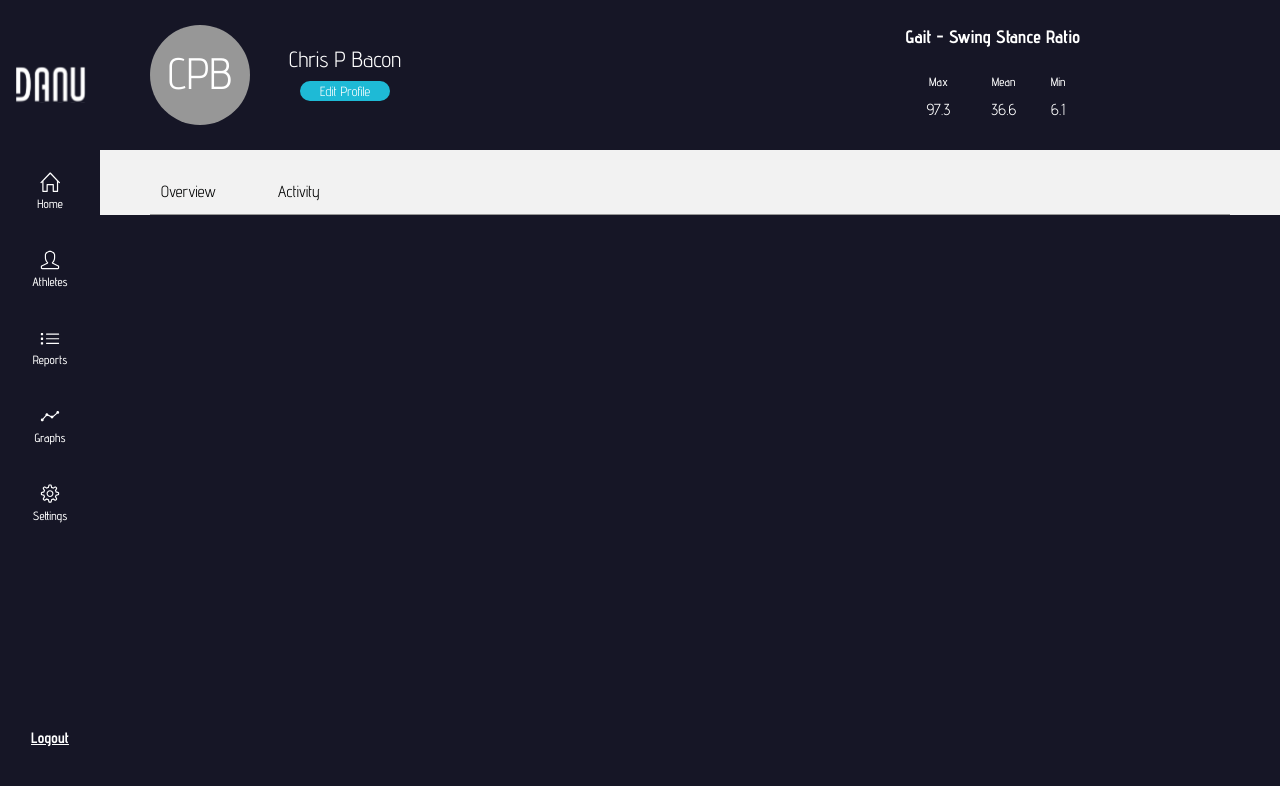
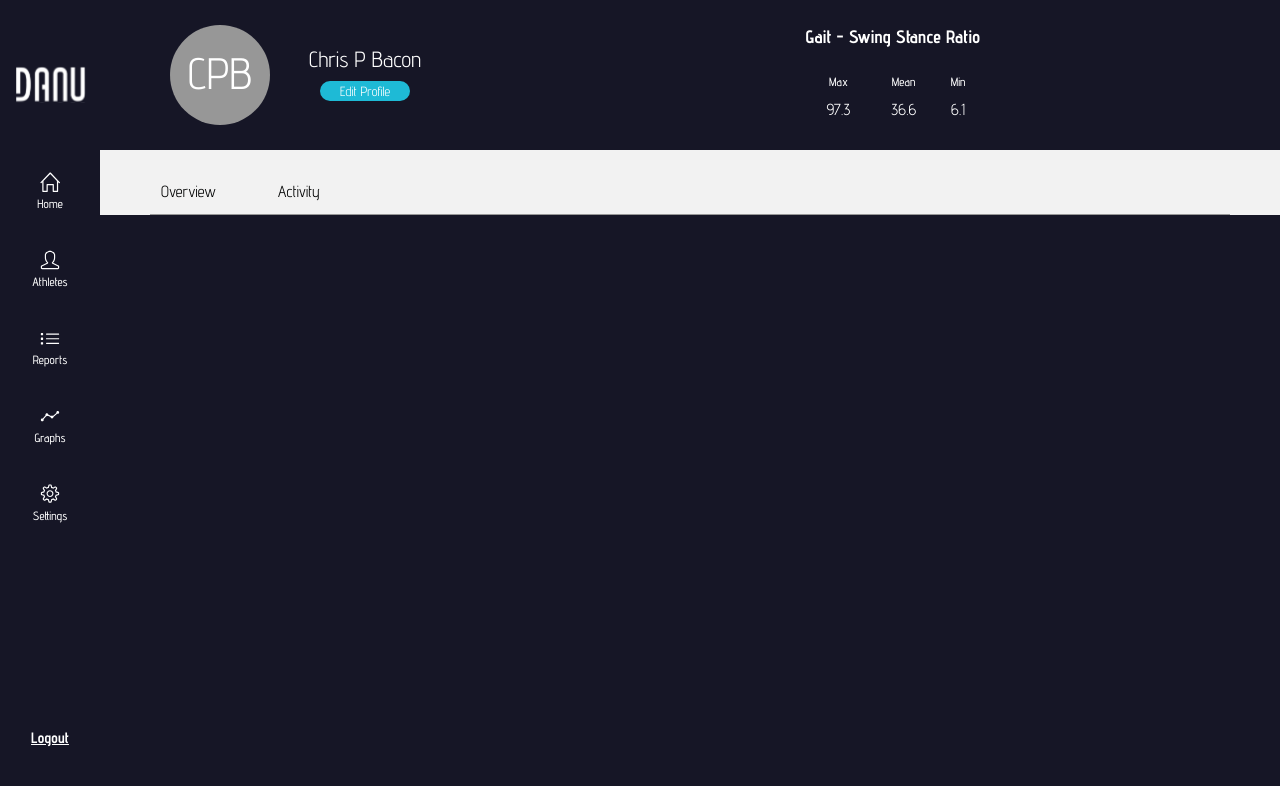
Before and after one commit to VladeanClaudiu/danu-react-web-challenge, a React (Vite) app in the folder danu-react-web-app/: page /athlete in a window 1280 px wide. Both pictures are taken after a click on the button "Login". Shown: the top 786 px of the page. Built offline with nearby package versions, Linux system fonts and the light colour scheme.

Commit message:
small change to table margin

```diff
--- a/danu-react-web-app/src/App.css
+++ b/danu-react-web-app/src/App.css
@@ -174,7 +174,7 @@ body {
   display: flex;
   flex-direction: row;
   justify-content: space-between;
-  margin: 0px 200px 0 50px;
+  margin: 0px 300px 0 70px;
 }
 
 
@@ -222,6 +222,7 @@ body {
   border-radius: 10px;
   padding: 2px 20px 2px 20px;
   margin-top: 10px;
+  cursor: pointer;
 }
 
 /*athlete profile graph style-------------------------------*/
@@ -229,7 +230,7 @@ body {
   width: 250px;
   display: flex;
   align-content: center;
-  justify-content: space-around;
+  justify-content: space-between;
   text-align: center;
   color: white;
   align-items: center;
```
